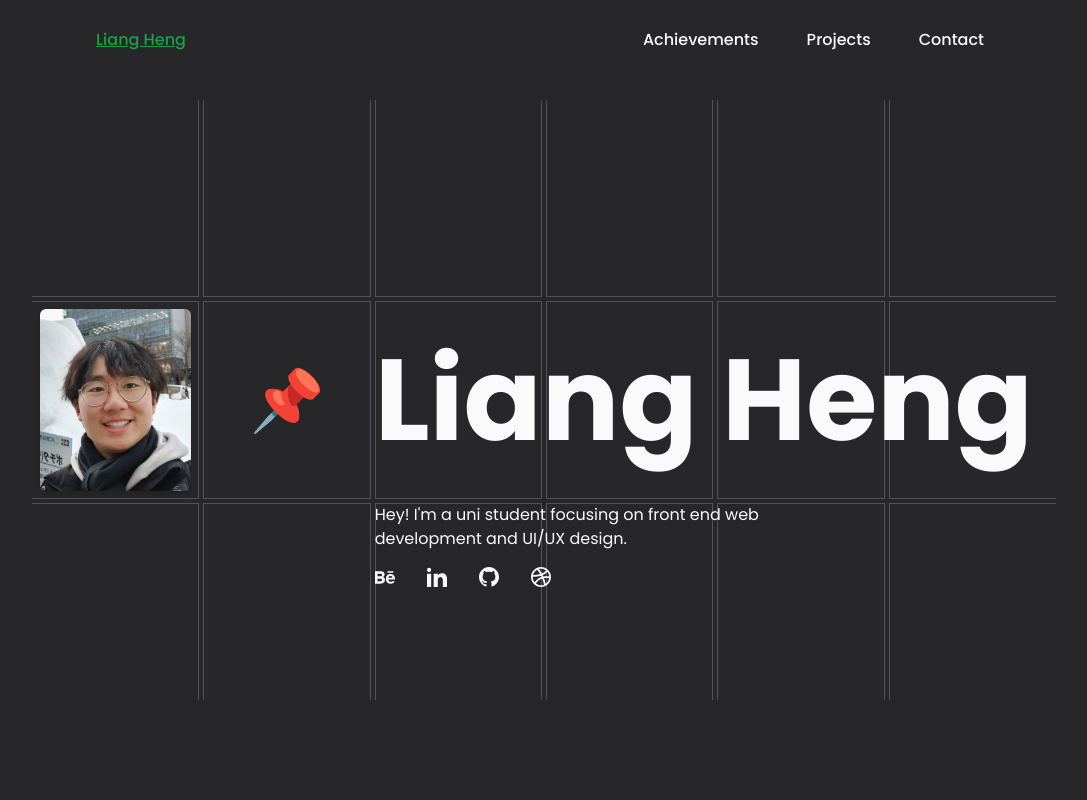
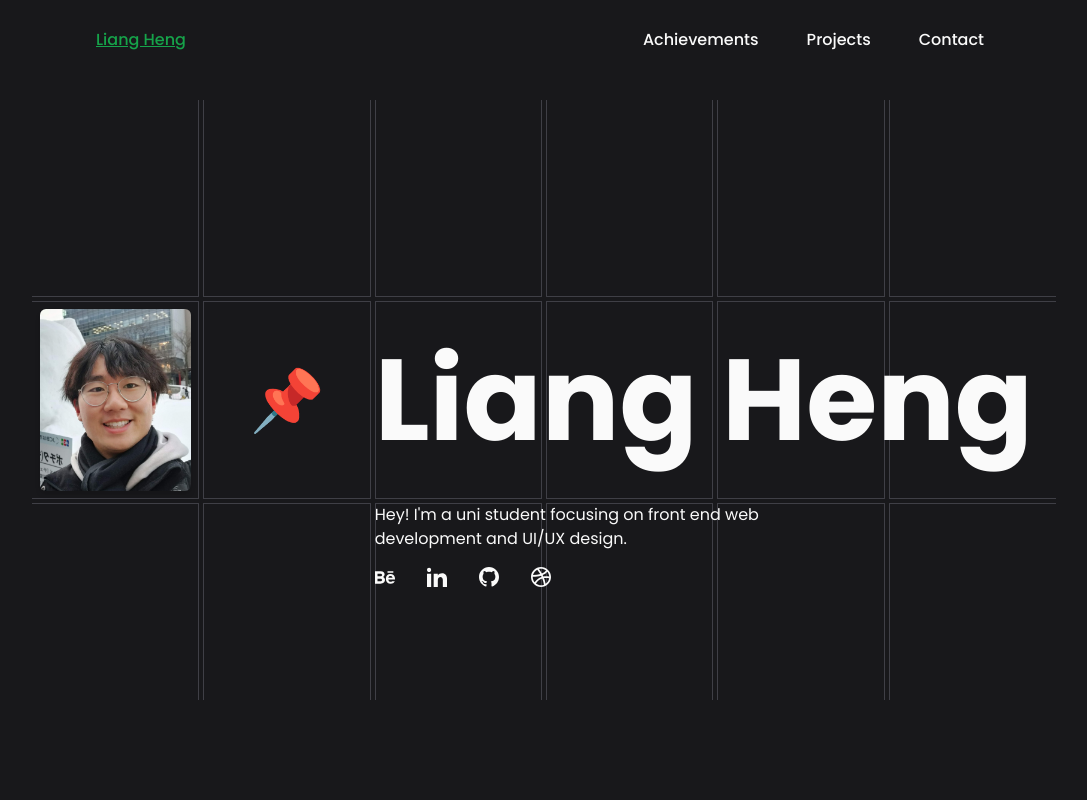
Before and after one commit to e3lo/liangh.me, a React (Vite) app: page / in a window 1280 px wide. Shown: the top 800 px of the page, without its empty margins (96-1183 px from the left). Built offline with nearby package versions, Linux system fonts and the light colour scheme.

Commit message:
Changed background color to be darker

```diff
--- a/src/components/HeroBanner.tsx
+++ b/src/components/HeroBanner.tsx
@@ -2,8 +2,6 @@ import profilePic from "../assets/profilePic.jpg";
 import SocialBar from "./parts/SocialBar";
 
 import { motion } from "framer-motion";
-import { useRef } from "react";
-import { render } from "react-dom";
 
 const HeroBanner = () => {
   const rowSize = 3;
@@ -31,7 +29,7 @@ const HeroBanner = () => {
     }
 
     return (
-      <div className={styling.join(" ") + " border-zinc-600"} key={i}></div>
+      <div className={styling.join(" ") + " border-zinc-700"} key={i}></div>
     );
   };
 
--- a/src/routes/Home.tsx
+++ b/src/routes/Home.tsx
@@ -4,7 +4,7 @@ import CardBanner from "../components/CardBanner";
 
 function Home() {
   return (
-    <div className="bg-zinc-800">
+    <div className="bg-zinc-900">
       <NavigationBar />
       <HeroBanner />
 
```
